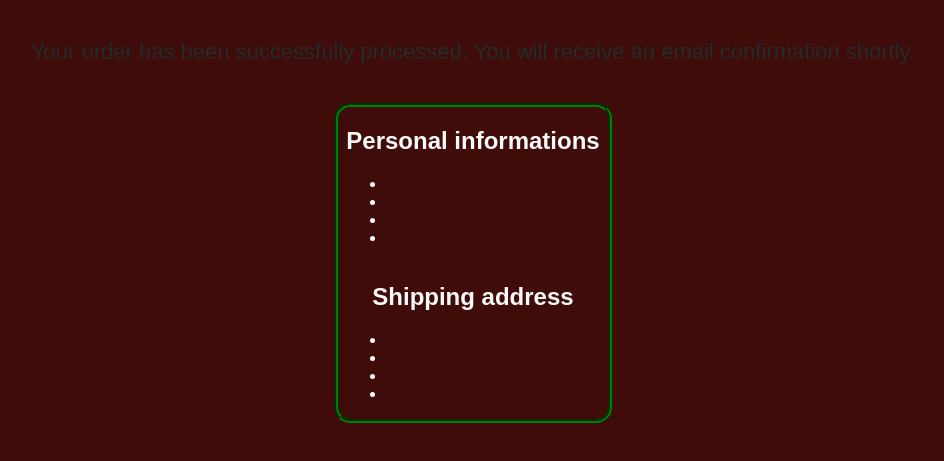
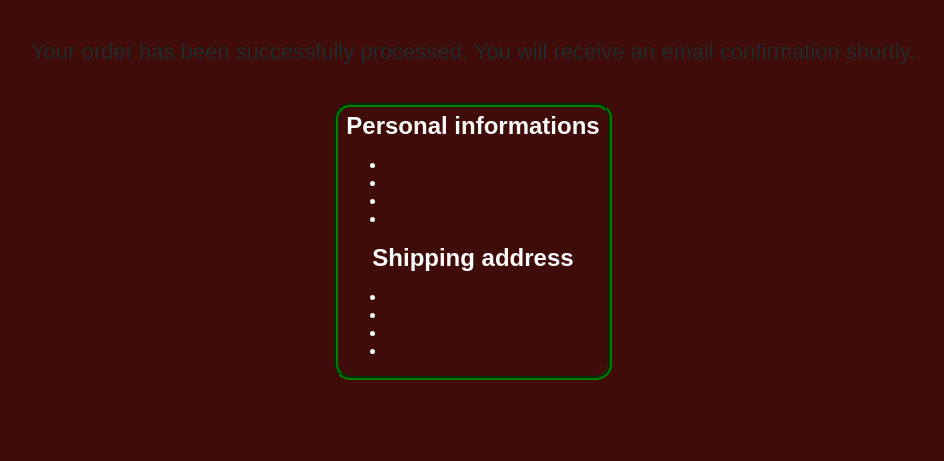
Before and after one commit to salino3/user-form-vanilla-2024, a website with bundled scripts: page src/components/paid-page/paid-page.html in a window 1280 px wide. Shown: the part 111-572 px from the top of the page, without its empty margins (167-1111 px from the left). Built offline with nearby package versions, Linux system fonts and the light colour scheme.

Commit message:
fix margins

```diff
--- a/src/components/paid-page/paid-page.html
+++ b/src/components/paid-page/paid-page.html
@@ -45,17 +45,13 @@
       </p>
       <div class="containerData_02">
         <div class="boxData_02">
-          <h2>Personal informations</h2>
+          <h2
+          style="margin-top: 5px;"
+          >Personal informations</h2>
           <ul id="ul1">
-            <li id="li1">
-
-            </li>
-            <li id="li2">
-
-            </li>
-            <li id="li3">
-
-            </li>
+            <li id="li1"></li>
+            <li id="li2"></li>
+            <li id="li3"></li>
             <li id="li4"></li>
           </ul>
         </div>
--- a/src/components/paid-page/paid-page.scss
+++ b/src/components/paid-page/paid-page.scss
@@ -31,6 +31,10 @@
       padding: 0 var(--size-half);
       width: 100%;
       box-sizing: border-box;
+      h2 {
+        margin: 0;
+        padding: 0;
+      }
       ul {
         display: flex;
         flex-direction: column;
```
Also changed, not shown: src/css/styles.css.
